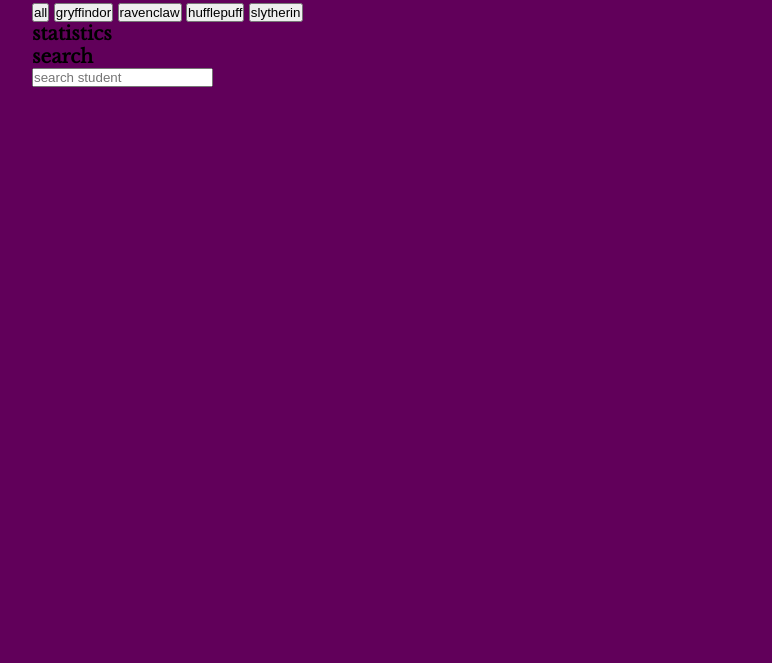
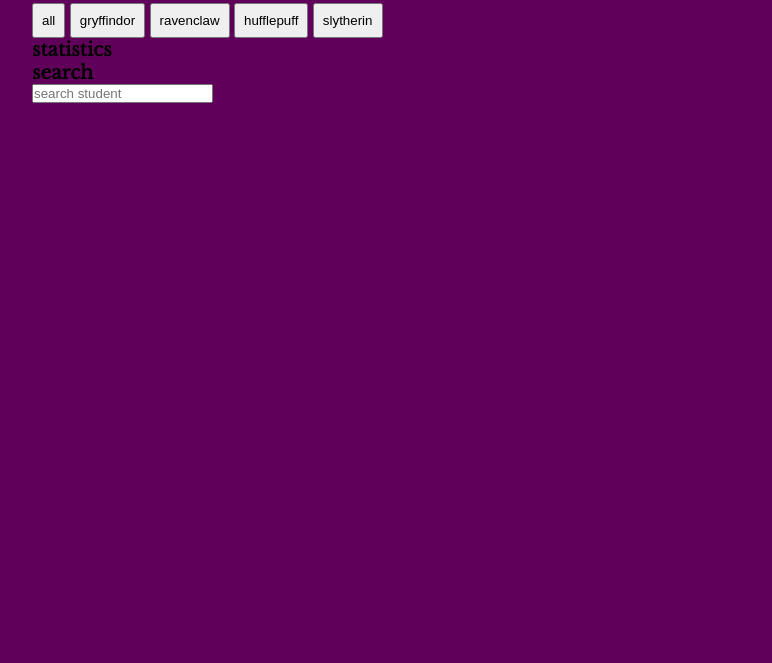
Before and after one commit to skyrocketideas/hogwarts, a plain HTML site: page index.html in a window 1280 px wide. Shown: the part 137-800 px from the top of the page, without its empty margins (8-780 px from the left). Drawn offline with nearby package versions, Linux system fonts and the light colour scheme; no server answers.

Commit message:
update CSS comments

```diff
--- a/style.css
+++ b/style.css
@@ -1,6 +1,6 @@
 @import url("https://fonts.googleapis.com/css?family=Libre+Baskerville&display=swap");
 
-/* setup variables*/
+/* setup custom properties */
 :root {
   --bg-color: #61005a;
   --primary-color: #14ccb8;
@@ -13,6 +13,7 @@
   --line-height: 2rem;
 }
 
+/* data themes for houses */
 [data-theme="Hufflepuff"] {
   --primary-color: #f7e13d;
 }
@@ -36,6 +37,7 @@
   padding: 0;
 }
 
+/* apply body style */
 body {
   font-family: var(--secondary-font);
   background: var(--bg-color);
@@ -43,6 +45,7 @@ body {
   margin: 0 auto;
 }
 
+/* apply heading styles */
 h1,
 h2 {
   font-family: var(--primary-font);
@@ -57,6 +60,7 @@ h3 {
   font-family: var(--primary-font);
 }
 
+/* apply link style */
 a {
   text-decoration: none;
   font-family: var(--primary-font);
@@ -67,22 +71,31 @@ a:hover {
   color: var(--tertiary-color);
 }
 
+/* button style */
+button {
+  padding: 0.5rem;
+}
+
+/* main grid wrapper */
 .container_grid {
   display: grid;
   grid-template-columns: 1fr;
 }
 
+/* header style */
 header {
   text-align: center;
   margin-top: 3rem;
 }
 
+/* student list grid */
 #student_section {
   display: grid;
   grid-template-columns: repeat(auto-fit, minmax(350px, 1fr));
   margin: 2rem;
 }
 
+/* single student style */
 .single_student {
   background: var(--secondary-color);
   margin: 1rem;
@@ -124,7 +137,7 @@ header {
   margin-top: 0.5rem;
 }
 
-/* close button */
+/* modal close button */
 .close {
   color: var(--tertiary-color);
   float: right;
@@ -139,6 +152,7 @@ header {
   cursor: pointer;
 }
 
+/* hide class for modal */
 .hide {
   display: none;
 }
```
